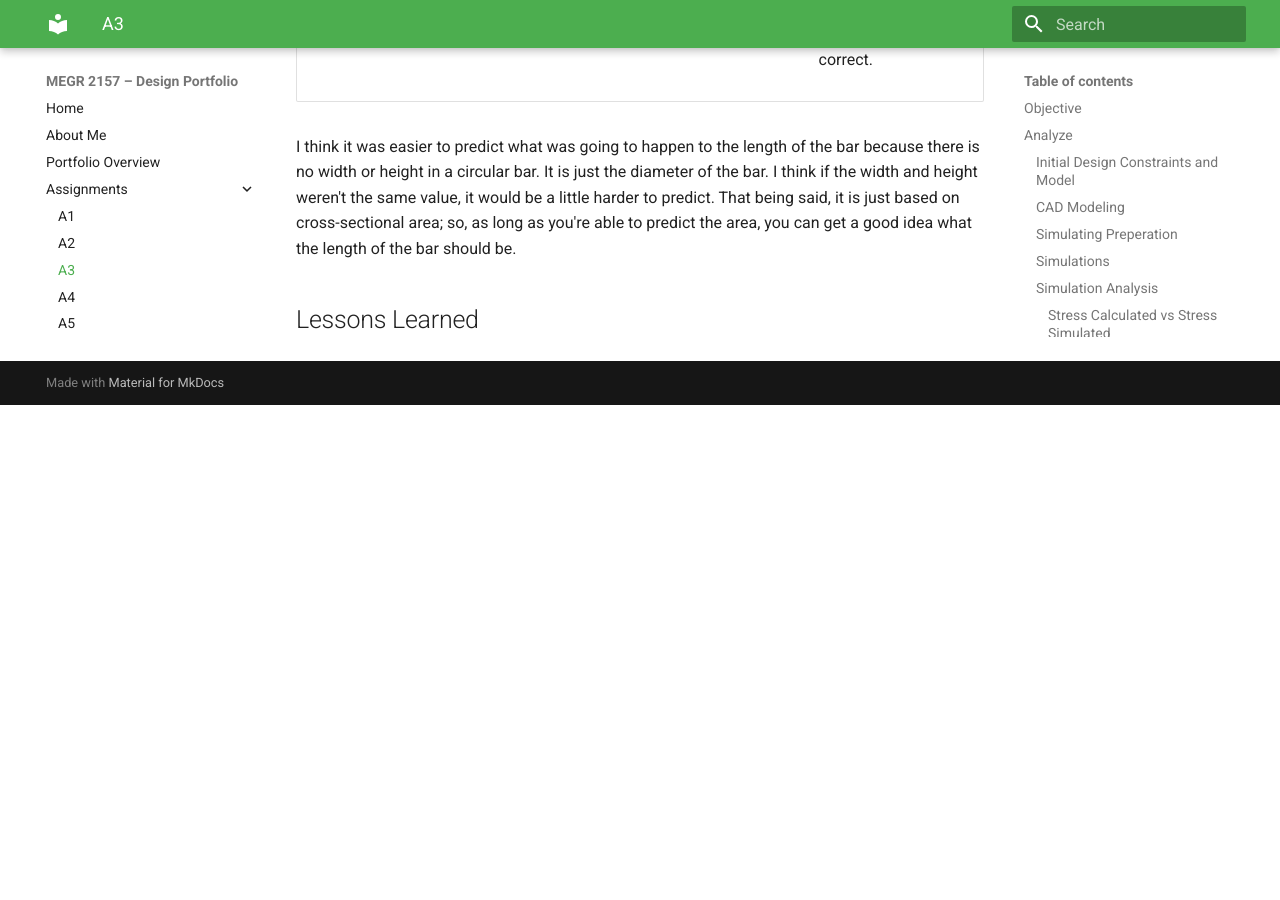
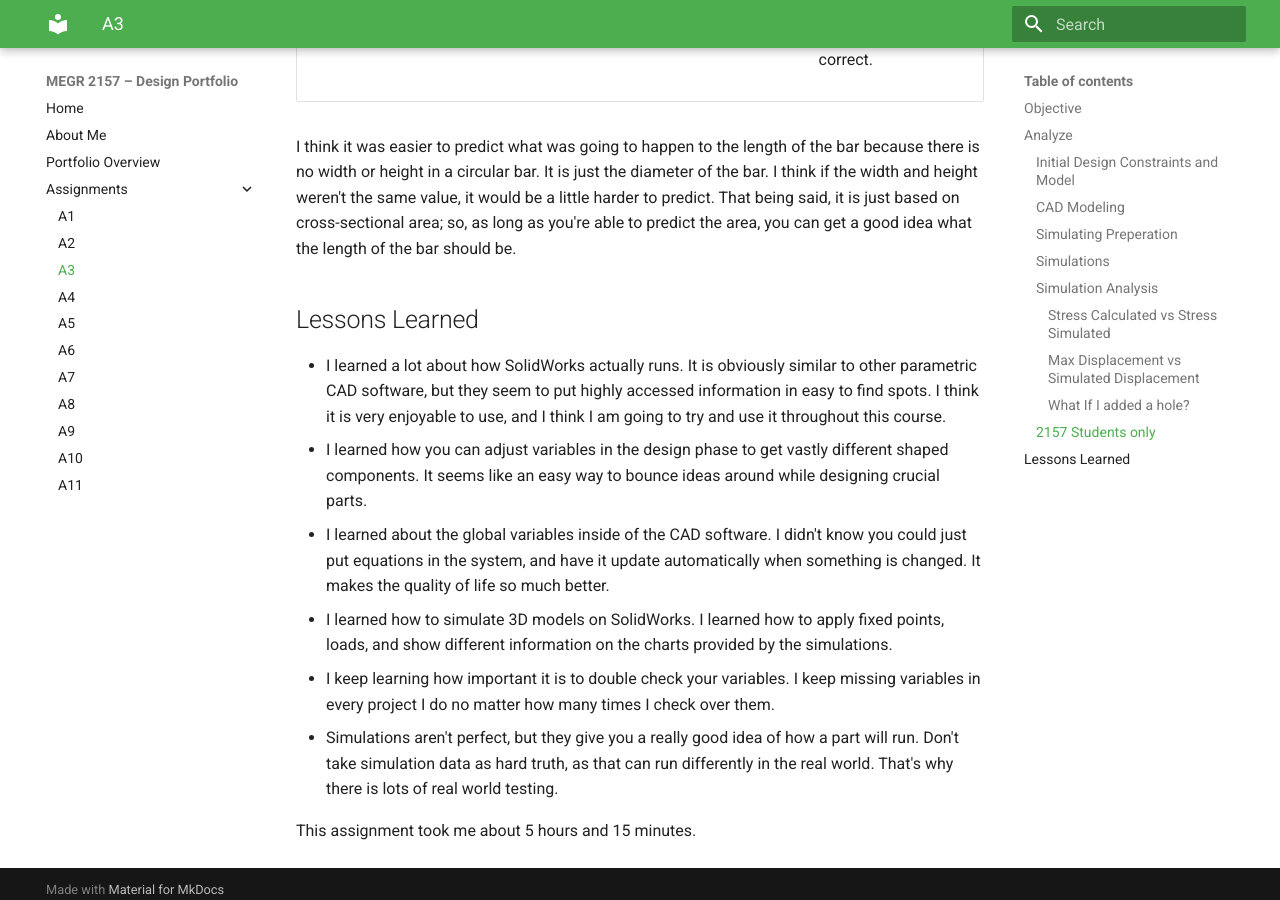
Before and after one commit to AndyChwalik/megr2157-portfolio, an MkDocs documentation site: the page built from docs/assignments/A03/index.md, in a window 1280 px wide and 900 px high, scrolled down 9304 px. Built offline with MkDocs 1.6.1 and Material for MkDocs 9.7.7, drawn with Linux system fonts in a browser that asks for light colours; before the commit the page ends 9709 px from its top, so only the background shows below that.

Commit message:
Update index.md

```diff
--- a/docs/assignments/A03/index.md
+++ b/docs/assignments/A03/index.md
@@ -204,3 +204,12 @@ I think it was easier to predict what was going to happen to the length of the b
 
 
 ## Lessons Learned
+
+- I learned a lot about how SolidWorks actually runs. It is obviously similar to other parametric CAD software, but they seem to put highly accessed information in easy to find spots. I think it is very enjoyable to use, and I think I am going to try and use it throughout this course.
+- I learned how you can adjust variables in the design phase to get vastly different shaped components. It seems like an easy way to bounce ideas around while designing crucial parts.
+- I learned about the global variables inside of the CAD software. I didn't know you could just put equations in the system, and have it update automatically when something is changed. It makes the quality of life so much better.
+- I learned how to simulate 3D models on SolidWorks. I learned how to apply fixed points, loads, and show different information on the charts provided by the simulations.
+- I keep learning how important it is to double check your variables. I keep missing variables in every project I do no matter how many times I check over them.
+- Simulations aren't perfect, but they give you a really good idea of how a part will run. Don't take simulation data as hard truth, as that can run differently in the real world. That's why there is lots of real world testing.
+
+This assignment took me about 5 hours and 15 minutes.
```
